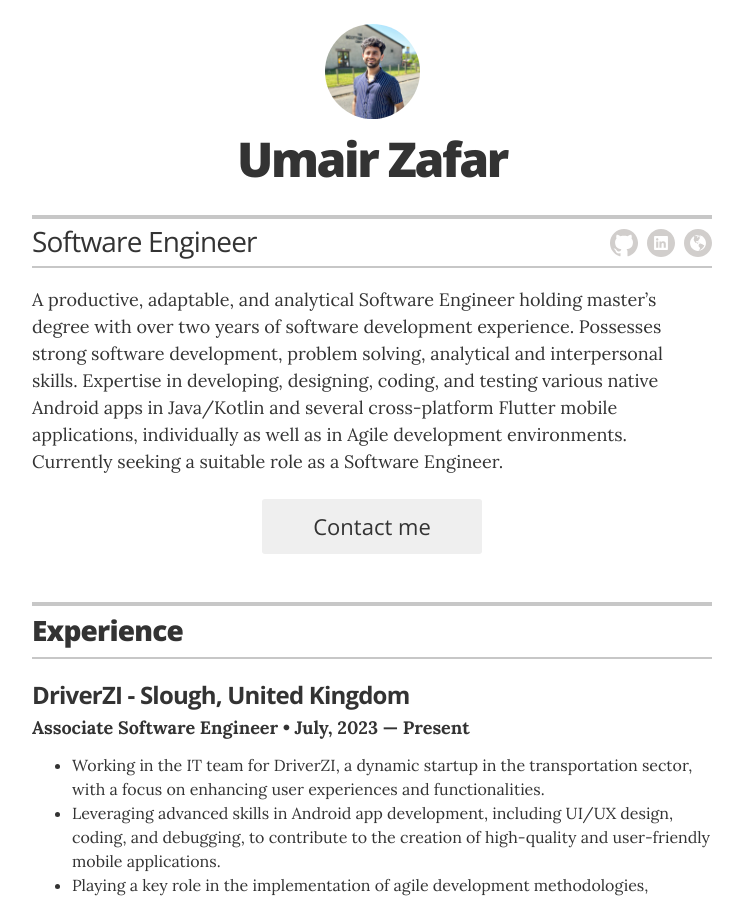
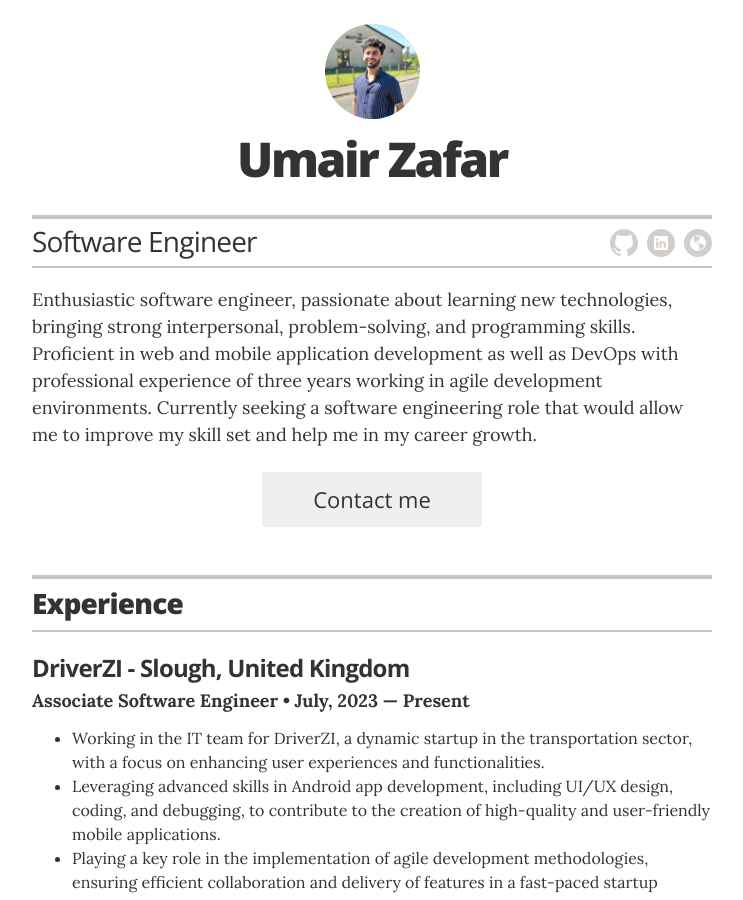
Before and after one commit to umairzafar7152/resume, a Jekyll site: the page built from index.html, in a window 1280 px wide and 900 px high. Shown: the whole window, without its empty margins (268-1011 px from the left). Built offline with Jekyll 4.4.1, drawn with Linux system fonts in a browser that asks for light colours.

Commit message:
updated profile paragraph

```diff
--- a/_config.yml
+++ b/_config.yml
@@ -23,7 +23,7 @@ resume_contact_address:         "London, UK"
 resume_header_contact_info:     "London, UK • +447500253088 • umairzafar7152@gmail.com"
 display_header_contact_info:    "false"
 
-resume_header_intro: "<p>A productive, adaptable, and analytical Software Engineer holding master’s degree with over two years of software development experience. Possesses strong software development, problem solving, analytical and interpersonal skills. Expertise in developing, designing, coding, and testing various native Android apps in Java/Kotlin and several cross-platform Flutter mobile applications, individually as well as in Agile development environments. Currently seeking a suitable role as a Software Engineer.</p>"
+resume_header_intro: "<p>Enthusiastic software engineer, passionate about learning new technologies, bringing strong interpersonal, problem-solving, and programming skills. Proficient in web and mobile application development as well as DevOps with professional experience of three years working in agile development environments. Currently seeking a software engineering role that would allow me to improve my skill set and help me in my career growth.</p>"
 
 # use "yes" to display the email contact button,
 # "no" to display an "I'm not looking for work" message,
```
